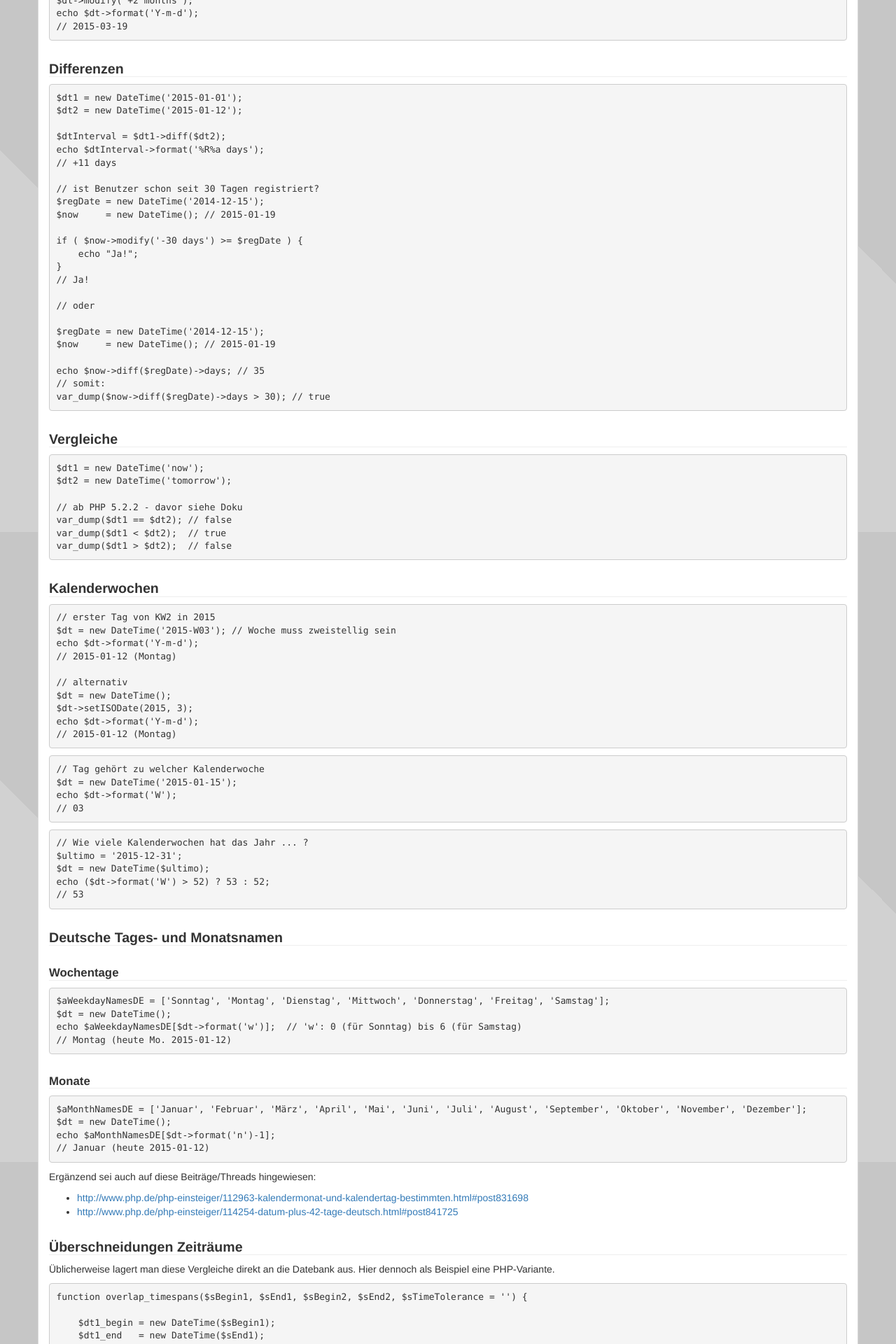
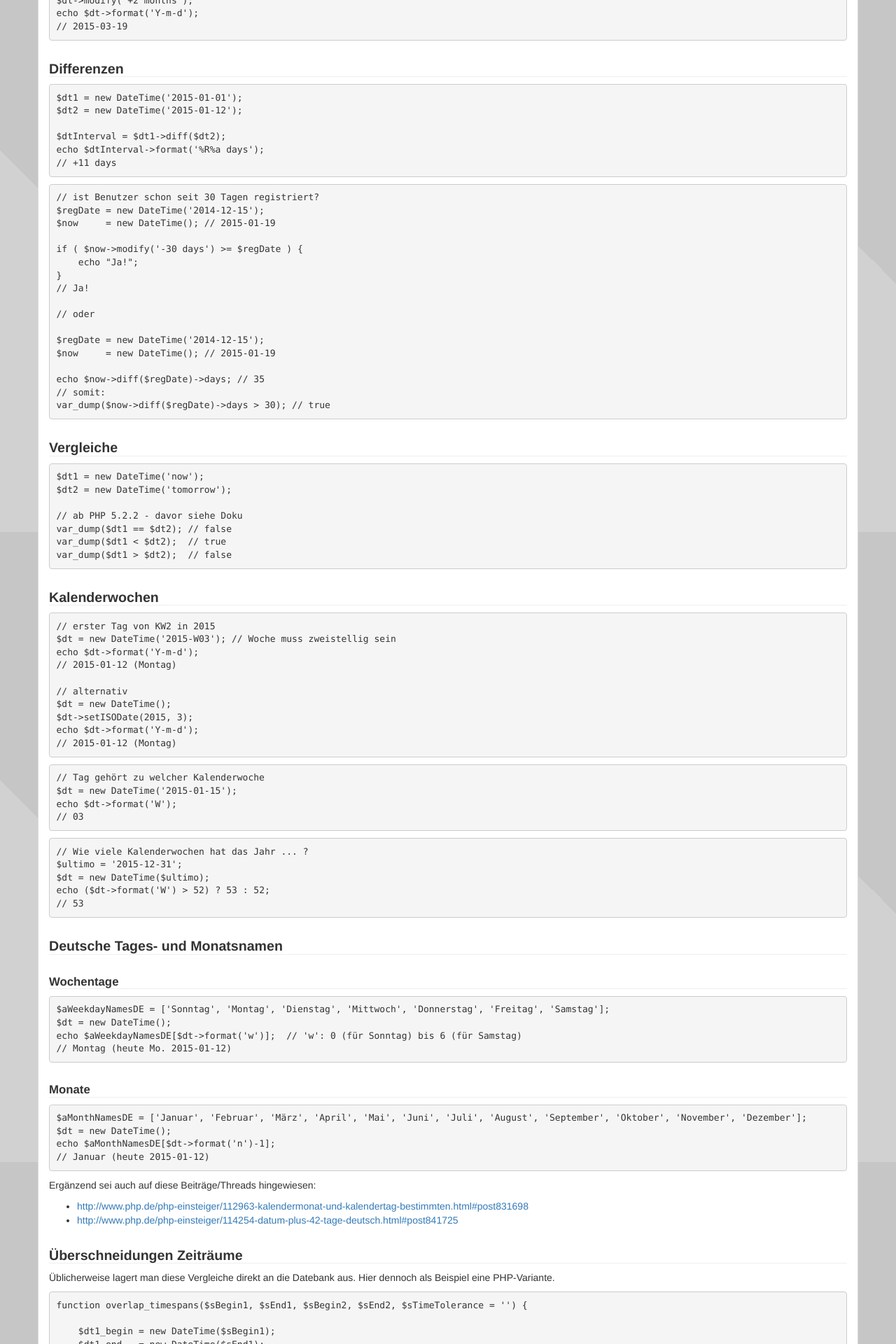
Before and after one commit to php-de/php-de.github.io, a Jekyll site: the page built from implement-approach/04_datetime.md, in a window 1280 px wide. Shown: the part 1940-3860 px from the top of the page at 70% size. Built offline with Jekyll 4.4.1, drawn with Linux system fonts in a browser that asks for light colours; nearby versions of some CDN libraries.

Commit message:
Update 04_datetime.md

```diff
--- a/implement-approach/04_datetime.md
+++ b/implement-approach/04_datetime.md
@@ -177,7 +177,9 @@ $dt2 = new DateTime('2015-01-12');
 $dtInterval = $dt1->diff($dt2);
 echo $dtInterval->format('%R%a days');
 // +11 days
+~~~
 
+~~~ php
 // ist Benutzer schon seit 30 Tagen registriert?
 $regDate = new DateTime('2014-12-15');
 $now     = new DateTime(); // 2015-01-19
```
